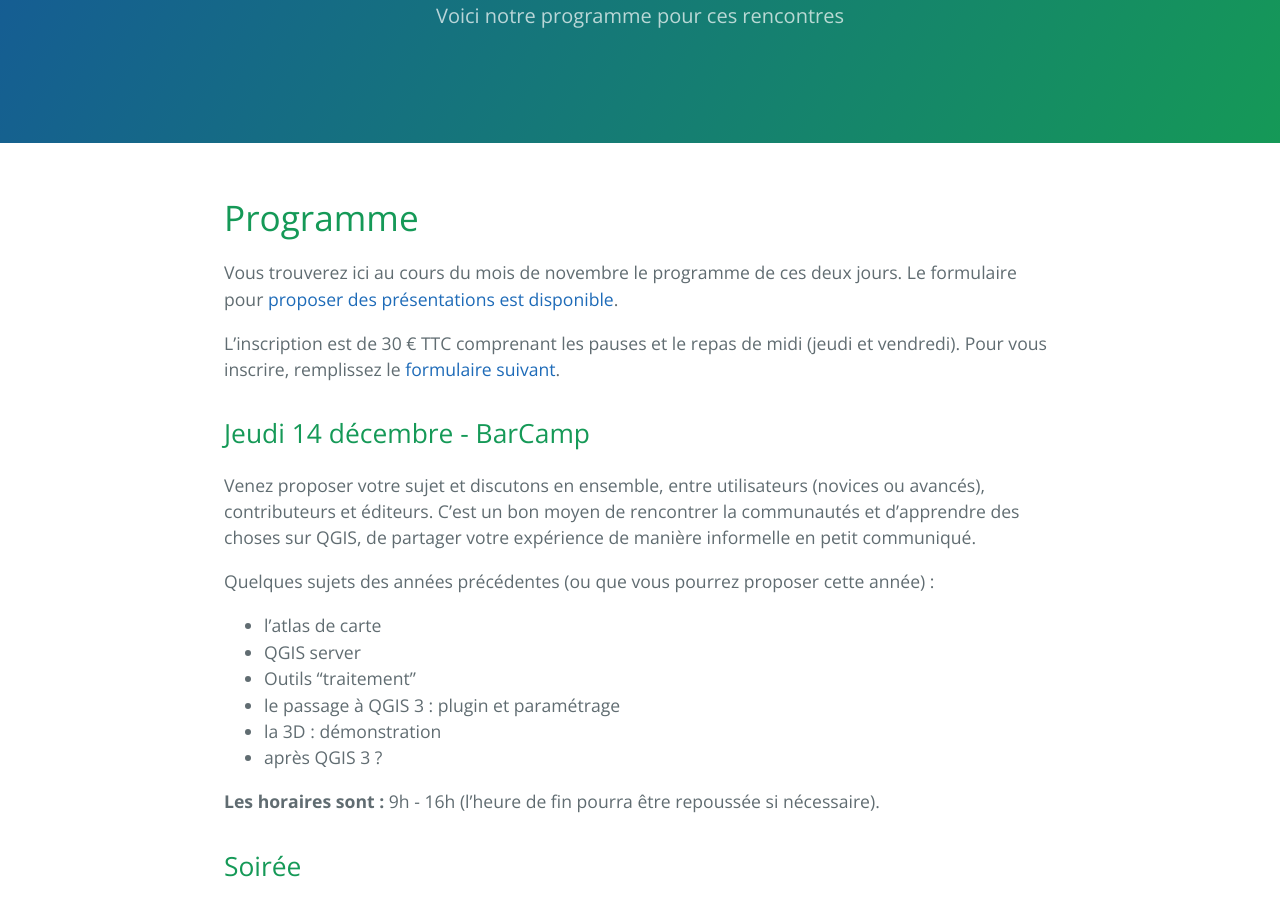
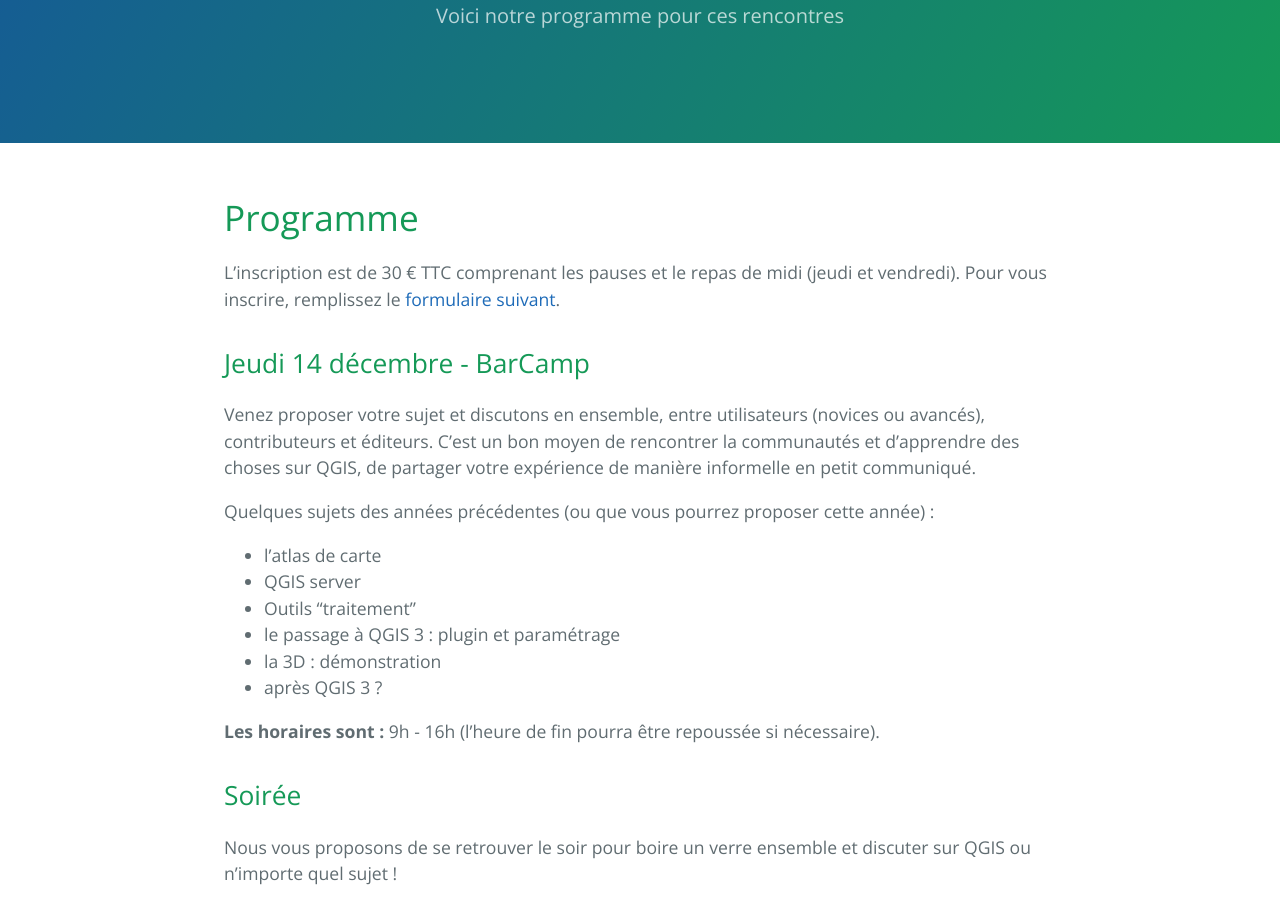
Before and after one commit to OSGeo-fr/QGIS-conf-fr-website, a Jekyll site: the page built from z20_programme.md, in a window 1280 px wide and 900 px high, scrolled down 308 px. Built offline with Jekyll 4.4.1, drawn with Linux system fonts in a browser that asks for light colours.

Commit message:
Update z20_programme.md

```diff
--- a/z20_programme.md
+++ b/z20_programme.md
@@ -4,7 +4,7 @@ title: Programme
 tagline: Voici notre programme pour ces rencontres
 ---
 
-Vous trouverez ici au cours du mois de novembre le programme de ces deux jours. Le formulaire pour [proposer des présentations est disponible](presentation.html).
+<!-- Vous trouverez ici au cours du mois de novembre le programme de ces deux jours. Le formulaire pour [proposer des présentations est disponible](presentation.html). -->
 
 L'inscription est de 30 € TTC comprenant les pauses et le repas de midi (jeudi et vendredi). Pour vous inscrire, remplissez le [formulaire suivant](z25_inscription.html).
 
```
